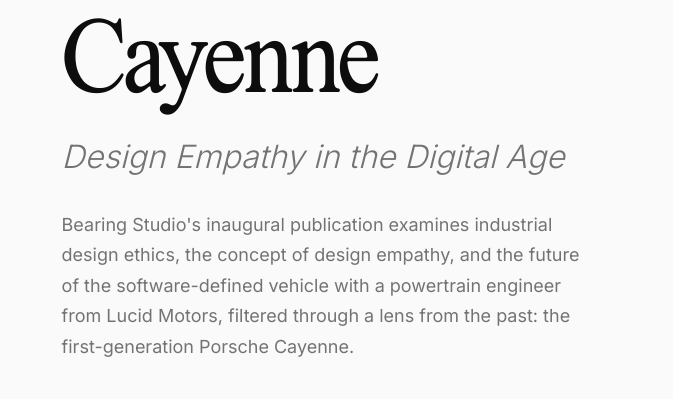
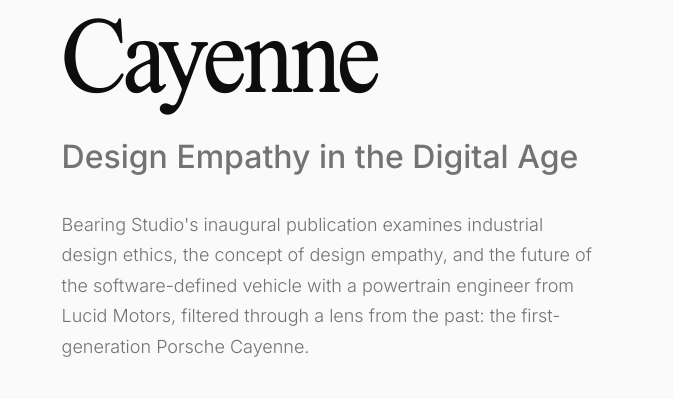
Before and after one commit to bearingstudio/site, a plain HTML site: page index.html in a window 1280 px wide. Shown: the part 226-625 px from the top of the page, 0-673 px from the left. Drawn offline with Linux system fonts and the light colour scheme; grey boxes are pictures that could not be loaded.

Commit message:
Update style.css

```diff
--- a/style.css
+++ b/style.css
@@ -177,15 +177,16 @@
 .hero-subtitle {
     font-family: var(--font-body);
     font-size: clamp(1.25rem, 2.5vw, 2rem);
-    font-weight: 300;
+    font-weight: 500;
     line-height: 1.3;
     color: var(--color-text-secondary);
-    font-style: italic;
+    font-style: normal;
 }
 
 .hero-description {
     font-family: var(--font-body);
     font-size: clamp(1rem, 1.5vw, 1.125rem);
+    font-weight: 300;
     line-height: 1.7;
     color: var(--color-text-secondary);
     max-width: 540px;
```
